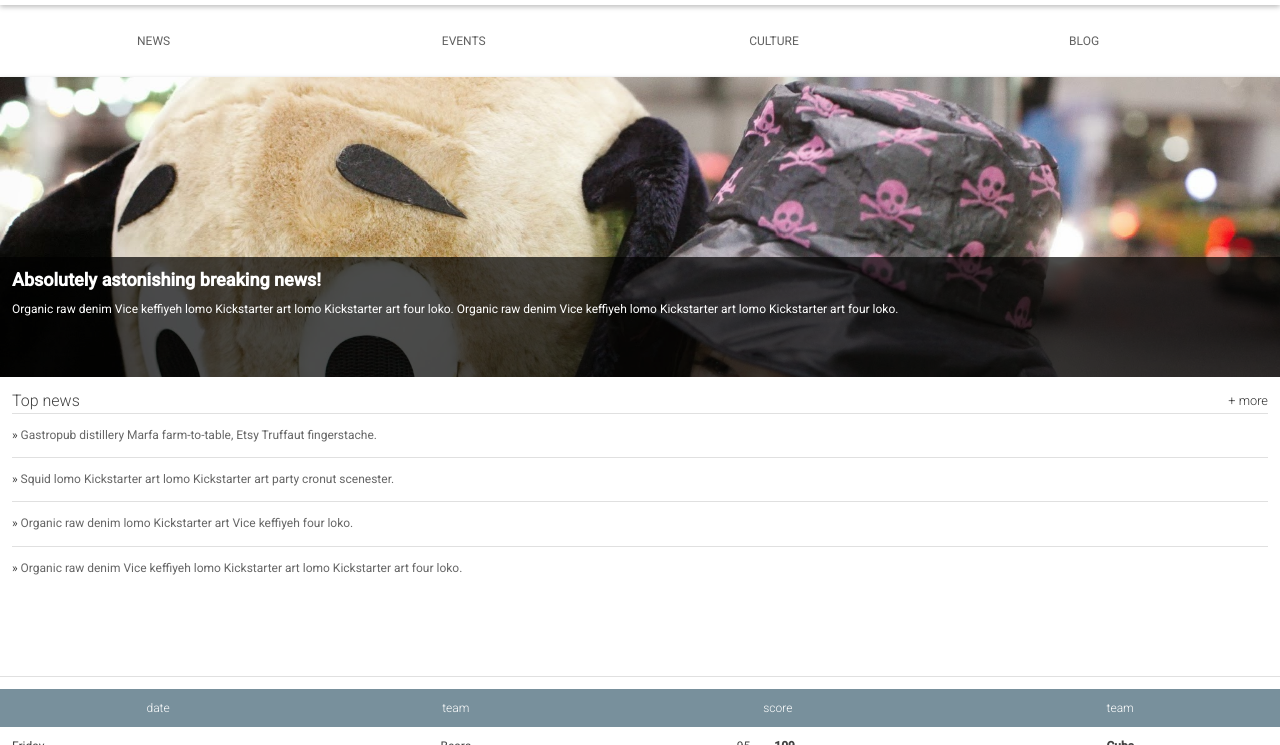
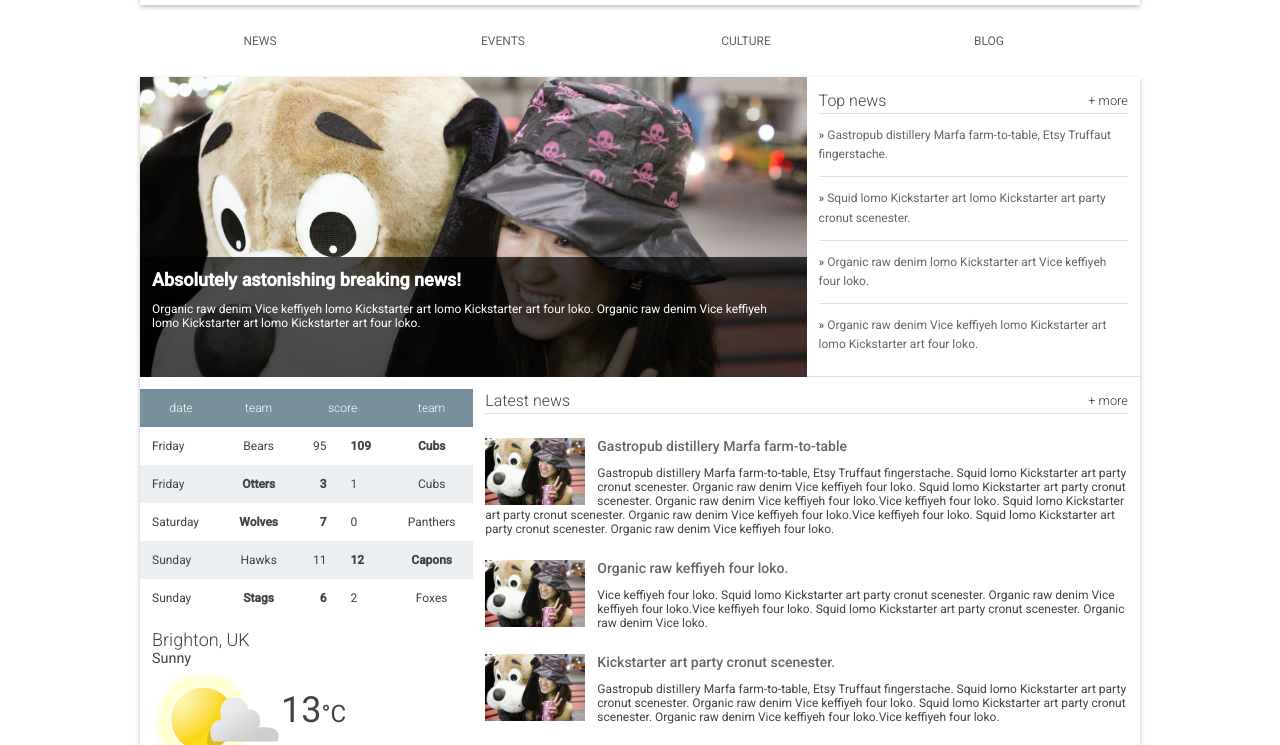
Before and after one commit to sarahloh/udacity-fend, a plain HTML site: page p3-build-a-portfolio-site/lessons/responsive-wdf/Start/index.html in a window 1280 px wide. Shown: the part 100-845 px from the top of the page. Drawn offline with Linux system fonts and the light colour scheme.

Commit message:
Responsive patterns lesson completed.

```diff
--- a/p3-build-a-portfolio-site/lessons/responsive-wdf/Start/index.html
+++ b/p3-build-a-portfolio-site/lessons/responsive-wdf/Start/index.html
@@ -5,6 +5,7 @@
     <meta name="viewport" content="width=device-width,initial-scale=1">
     <meta http-equiv="X-UA-Compatible" content="IE=edge">
     <title>Brighton Times</title>
+    <script src="https://use.fontawesome.com/5e87a09175.js"></script>
     <link href="https://fonts.googleapis.com/css?family=Roboto:300,400,500" rel="stylesheet" type="text/css">
     <link rel="stylesheet" type="text/css" href="main.css">
   </head>
@@ -55,6 +56,8 @@
           </ul>
         </section>
 
+        <div class="scores-weather-content">
+
           <section class="scores">
             <table class="scores__table">
               <thead>
@@ -101,7 +104,6 @@
                   <td>2</td>
                   <td>Foxes</td>
                 </tr>
-
               </tbody>
             </table>
           </section>
@@ -136,6 +138,8 @@
               </li>
             </ul>
           </section>
+
+        </div>
 
         <section class="news recent-news">
           <h2 class="news__title">Latest news <a href="#" class="news__more">+ more</a></h2>
--- a/p3-build-a-portfolio-site/lessons/responsive-wdf/Start/main.css
+++ b/p3-build-a-portfolio-site/lessons/responsive-wdf/Start/main.css
@@ -132,6 +132,12 @@ main {
  * Content
  *
  */
+.content,
+.scores-weather-content {
+  display: flex;
+  flex-wrap: wrap;
+}
+
 
 
 /*
@@ -213,6 +219,7 @@ main {
  */
 
 .scores {
+  width: 100%;
   padding-top: 1em;
 }
 
@@ -260,6 +267,7 @@ main {
  */
 
 .weather {
+  width: 100%;
   padding: 1em;
 }
 
@@ -367,3 +375,63 @@ footer a {
   color: #333;
   padding: 1.5em;
 }
+
+/*
+ * Media Queries
+*/
+@media screen and (min-width: 400px) {
+  .hero,
+  .top-news,
+  .scores-weather-content,
+  .recent-news {
+    width: 100%;
+  }
+}
+
+@media screen and (min-width: 650px) {
+  .hero,
+  .top-news,
+  .scores,
+  .weather {
+    width: 50%;
+  }
+}
+
+
+@media screen and (min-width: 800px) {
+  .hero {
+    width: 66.66%;
+  }
+
+  .top-news {
+    width: 33.33%
+  }
+
+  .scores,
+  .weather {
+    width: 50%;
+  }
+}
+
+@media screen and (min-width: 960px) {
+  .scores,
+  .weather {
+    width: 100%;
+  }
+
+  .scores-weather-content {
+    width: 33.33%;
+  }
+
+  .recent-news {
+    width: 66.66%;
+  }
+}
+
+@media screen and (min-width: 1000px) {
+  body {
+    width: 1000px;
+    margin-left: auto;
+    margin-right: auto;
+  }
+}
```
Lines whose indentation alone changed are shown as unchanged.
